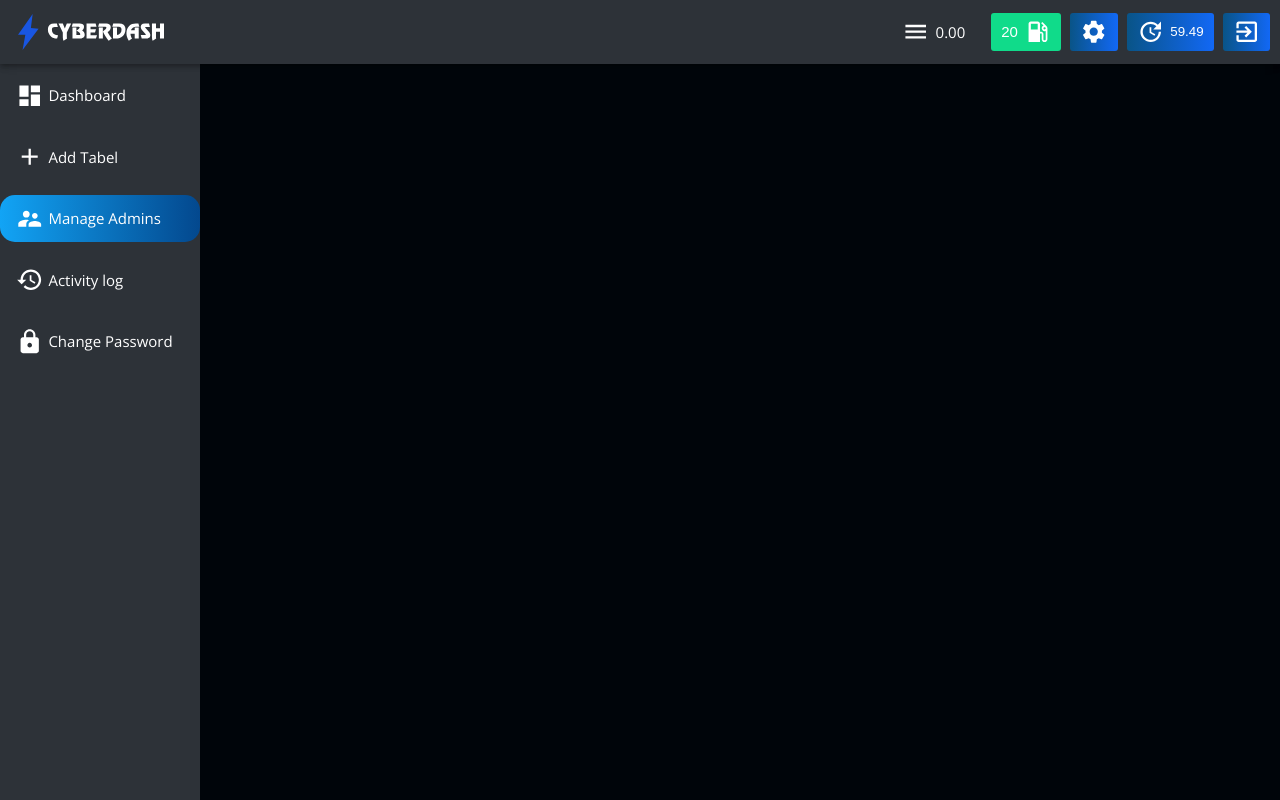
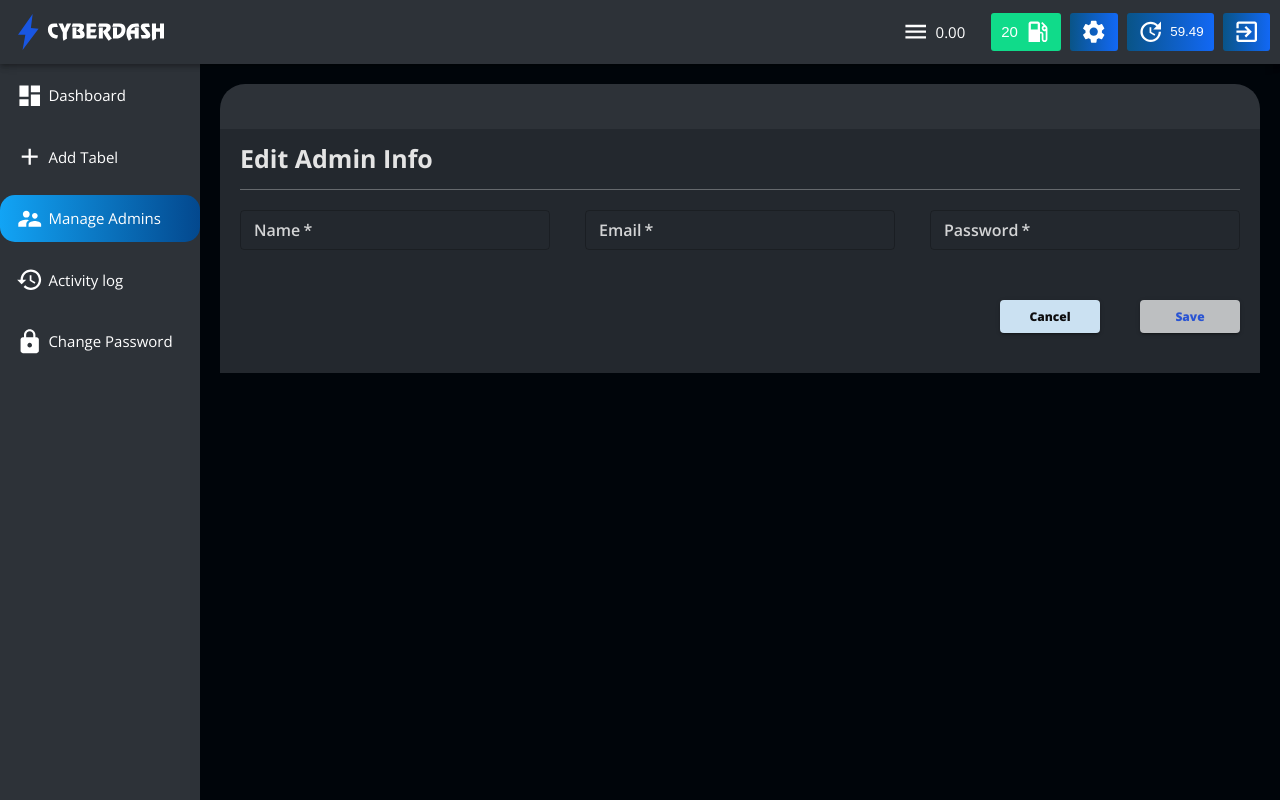
Before and after one commit to ArShAm79/admin_panel, a React (Create React App) app: page /admin-table/edit/1 in a window 1280 px wide. Built offline with nearby package versions, Linux system fonts and the light colour scheme; sample sign-in values are in the browser's storage.

Commit message:
feat: manage admin edit page added

```diff
--- /dev/null
+++ b/src/pages/manageAdminsEdit/index.tsx
@@ -0,0 +1,112 @@
+import { Button, TextField, Typography } from '@material-ui/core'
+import { Form, Formik } from 'formik'
+import { useParams } from 'react-router-dom'
+import { toast } from 'react-toastify'
+
+import request from '../../heplers/request'
+import useStyles from './styles/index.style'
+import EditAdminValidation from './validation'
+
+const ManageAdminsEdit = () => {
+  const params = useParams<{ id: string }>()
+  const onSumbit = async (values: any) => {
+    const response = await request('/v1/admins/id/' + params.id, 'PUT', values)
+    if (response.status === 200) {
+      toast.success('Admin info Saved')
+    } else {
+      toast.error(response.responseJSON.message)
+    }
+  }
+  const initialValues = { name: '', email: '', password: '' }
+  const classes = useStyles()
+  return (
+    <div className={classes.root}>
+      <div className={classes.titleContainer}>
+        <Typography className={classes.title}>Edit Admin Info</Typography>
+      </div>
+      <Formik
+        onSubmit={onSumbit}
+        validationSchema={EditAdminValidation}
+        initialValues={initialValues}>
+        {({
+          errors,
+          touched,
+          handleBlur,
+          values,
+          isSubmitting,
+          handleChange
+        }) => (
+          <Form className={classes.formContainer}>
+            <div className={classes.inputContainer}>
+              <TextField
+                label="Name"
+                id="name"
+                name="name"
+                variant="outlined"
+                fullWidth
+                size="small"
+                color="secondary"
+                required
+                onBlur={handleBlur}
+                disabled={isSubmitting}
+                onChange={handleChange}
+                value={values.name}
+                error={touched.name && !!errors.name}
+                helperText={touched.name ? errors.name : undefined}
+              />
+              <TextField
+                label="Email"
+                id="email"
+                name="email"
+                variant="outlined"
+                fullWidth
+                size="small"
+                color="secondary"
+                required
+                onBlur={handleBlur}
+                disabled={isSubmitting}
+                onChange={handleChange}
+                value={values.email}
+                error={touched.email && !!errors.email}
+                helperText={touched.email ? errors.email : undefined}
+              />
+              <TextField
+                label="Password"
+                id="password"
+                name="password"
+                variant="outlined"
+                fullWidth
+                size="small"
+                color="secondary"
+                required
+                onBlur={handleBlur}
+                disabled={isSubmitting}
+                onChange={handleChange}
+                value={values.password}
+                error={touched.password && !!errors.password}
+                helperText={touched.password ? errors.password : undefined}
+              />
+            </div>
+            <div className={classes.buttonContainer}>
+              <div className={classes.button}>
+                <Button variant="contained" fullWidth color="primary">
+                  Cancel
+                </Button>
+              </div>
+              <div className={classes.button}>
+                <Button
+                  variant="contained"
+                  fullWidth
+                  type="submit"
+                  color="secondary">
+                  Save
+                </Button>
+              </div>
+            </div>
+          </Form>
+        )}
+      </Formik>
+    </div>
+  )
+}
+export default ManageAdminsEdit
--- /dev/null
+++ b/src/pages/manageAdminsEdit/styles/index.style.ts
@@ -0,0 +1,74 @@
+import { makeStyles } from '@material-ui/core'
+
+const useStyles = makeStyles((theme) => ({
+  root: {
+    width: '100%',
+    // minHeight: 'calc(100vh - 144px)',
+    backgroundColor: 'rgb(35, 40, 46)',
+    display: 'flex',
+    position: 'relative',
+    borderTopLeftRadius: 25,
+    borderTopRightRadius: 25,
+    borderTop: '45px solid rgb(45, 50, 56)',
+    flexDirection: 'column'
+  },
+  titleContainer: {
+    // width: '100%',
+    display: 'flex',
+    flexDirection: 'row',
+    alignItems: 'center',
+    height: 40,
+    justifyContent: 'space-between',
+    borderBottom: '1px solid rgba(255,255,255,0.3)',
+    paddingBottom: 10,
+    margin: '10px 20px'
+
+    // marginTop: 60
+  },
+  title: {
+    color: 'rgb(228,228,228)',
+    fontSize: 25,
+    fontWeight: 'bold'
+  },
+  inputContainer: {
+    display: 'grid',
+    gridTemplateColumns: 'repeat(3 , 1fr)',
+    columnGap: 35,
+    rowGap: 25,
+    margin: '10px 20px',
+    [theme.breakpoints.down('sm')]: {
+      gridTemplateColumns: '1fr'
+    }
+  },
+  input: {
+    '&::placeholder': {
+      color: '#000'
+    }
+  },
+  formContainer: {
+    display: 'flex',
+    flex: 1,
+    flexDirection: 'column',
+    justifyContent: 'space-between'
+    // alignItems: 'flex-end'
+  },
+  buttonContainer: {
+    display: 'flex',
+    // alignItems: 'flex-end',
+    // width: 100,
+    justifyContent: 'flex-end',
+    margin: '40px 20px',
+    columnGap: 40,
+    [theme.breakpoints.down('sm')]: {
+      flexDirection: 'column',
+      rowGap: 20
+    }
+  },
+  button: {
+    width: 100,
+    [theme.breakpoints.down('sm')]: {
+      width: '100%'
+    }
+  }
+}))
+export default useStyles
--- /dev/null
+++ b/src/pages/manageAdminsEdit/validation/index.ts
@@ -0,0 +1,8 @@
+import * as yup from 'yup'
+
+const EditAdminValidation = yup.object({
+  name: yup.string().required('Name is required'),
+  email: yup.string().required('Email is required').email(),
+  password: yup.string().required('Password is required')
+})
+export default EditAdminValidation
--- a/src/routes/PanelRoutes.tsx
+++ b/src/routes/PanelRoutes.tsx
@@ -6,6 +6,7 @@ import ChangePassword from '../pages/changePassword'
 import Dashboard from '../pages/dashboard'
 import EditTable from '../pages/editTable'
 import ManageAdmins from '../pages/manageAdmins'
+import ManageAdminsEdit from '../pages/manageAdminsEdit'
 
 const PanelRoutes = () => {
   return (
@@ -28,6 +29,9 @@ const PanelRoutes = () => {
       <Route exact path="/admin-table">
         <ManageAdmins />
       </Route>
+      <Route exact path="/admin-table/edit/:id">
+        <ManageAdminsEdit />
+      </Route>
       {/* <Redirect to="/" /> */}
     </Switch>
   )
```
